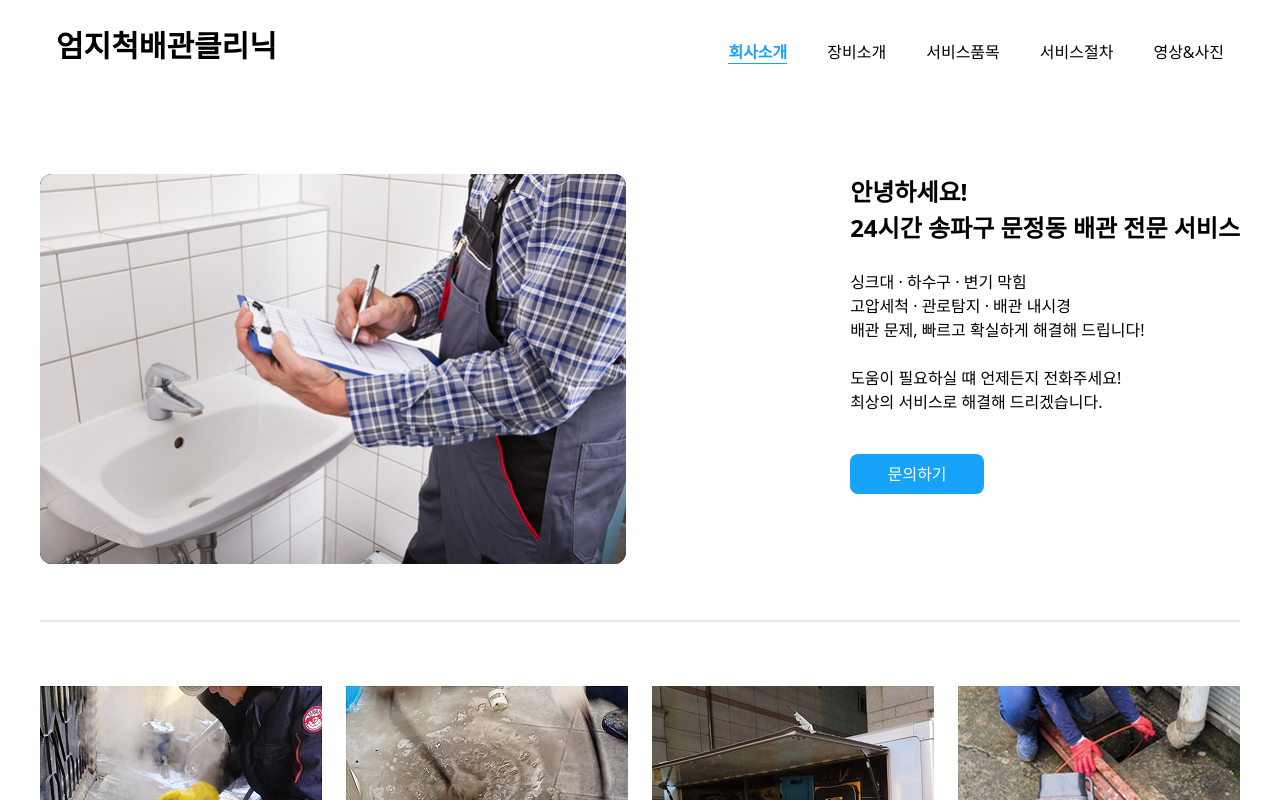
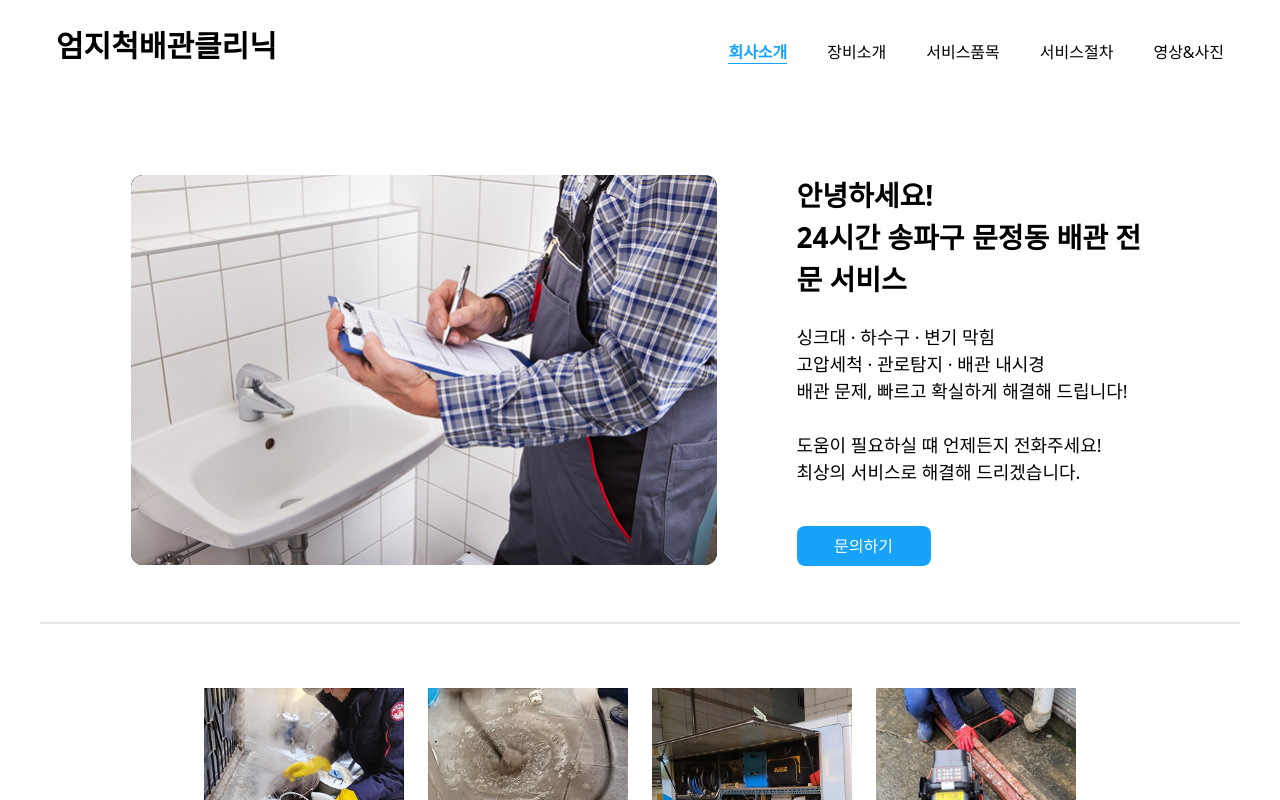
Before and after one commit to hyebinkimsdf/thumbsup-plumbing-clinic, a React (Vite) app: page / in a window 1280 px wide. Shown: the top 800 px of the page. Built offline with nearby package versions, Linux system fonts and the light colour scheme.

Commit message:
design: home 반응형 수정

```diff
--- a/src/pages/Home.jsx
+++ b/src/pages/Home.jsx
@@ -7,18 +7,18 @@ export function Home() {
   return (
     <div className="mx-4">
       <main id="main-content" role="main">
-        <section className="content-section w-full mt-[110px] mb-14 ">
-          <figure className="flex flex-wrap max-w-[1200px] gap-5 mx-auto  justify-between items-start">
-            <img className="bg-black w-full max-w-[586px] h-auto rounded-xl" src="/images/mpImage01.png" alt="화장실에서 문제를 분석하고 있는 배수구 전문가" />
+        <section className="content-section w-full mt-[110px] mb-14">
+          <figure className="flex flex-wrap justify-center items-center gap-20  mx-auto max-w-[1200px]">
+            <img className="bg-black w-full sm:max-w-[586px] h-auto rounded-xl" src="/images/mpImage01.png" alt="화장실에서 문제를 분석하고 있는 배수구 전문가" />
 
-            <figcaption className="max-w-353px ">
-              <h2 className="section-title text-[24px] font-semibold">
+            <figcaption className="max-w-[353px] w-full">
+              <h2 className="section-title text-[24px] sm:text-[28px] font-semibold">
                 안녕하세요!
                 <br />
                 24시간 송파구 문정동 배관 전문 서비스
               </h2>
               <br />
-              <p className="text-[16px] font-medium">
+              <p className="text-[16px] sm:text-[18px] font-medium">
                 싱크대 · 하수구 · 변기 막힘
                 <br /> 고압세척 · 관로탐지 · 배관 내시경
                 <br /> 배관 문제, 빠르고 확실하게 해결해 드립니다! <br />
@@ -33,12 +33,11 @@ export function Home() {
           </figure>
         </section>
 
-        {/*  */}
-        <section className="content-section flex flex-wrap gap-6 mx-auto w-full max-w-[1200px] justify-center border-t-2 py-16 ">
-          <img className="w-[282px] h-[282px]" src="/images/imgListItem01.png" alt="막힌 하수구에 카메라를 넣고 있는 전문가" />
-          <img className="w-[282px] h-[282px]" src="/images/imgListItem02.png" alt="화장실 하수구를 뚫고 있는 상황" />
-          <img className="w-[282px] h-[282px]" src="/images/imgListItem03.png" alt="전문 기계" />
-          <img className="w-[282px] h-[282px]" src="/images/imgListItem04.png" alt="막힌 하수구에 전문기계를 사용하고 있는 전문가" />
+        <section className="content-section flex flex-wrap gap-6 mx-auto w-full max-w-[1200px] justify-center border-t-2 py-16">
+          <img className="w-[282px] h-[282px] sm:w-[200px] sm:h-[200px]" src="/images/imgListItem01.png" alt="막힌 하수구에 카메라를 넣고 있는 전문가" />
+          <img className="w-[282px] h-[282px] sm:w-[200px] sm:h-[200px]" src="/images/imgListItem02.png" alt="화장실 하수구를 뚫고 있는 상황" />
+          <img className="w-[282px] h-[282px] sm:w-[200px] sm:h-[200px]" src="/images/imgListItem03.png" alt="전문 기계" />
+          <img className="w-[282px] h-[282px] sm:w-[200px] sm:h-[200px]" src="/images/imgListItem04.png" alt="막힌 하수구에 전문기계를 사용하고 있는 전문가" />
         </section>
       </main>
     </div>
```
